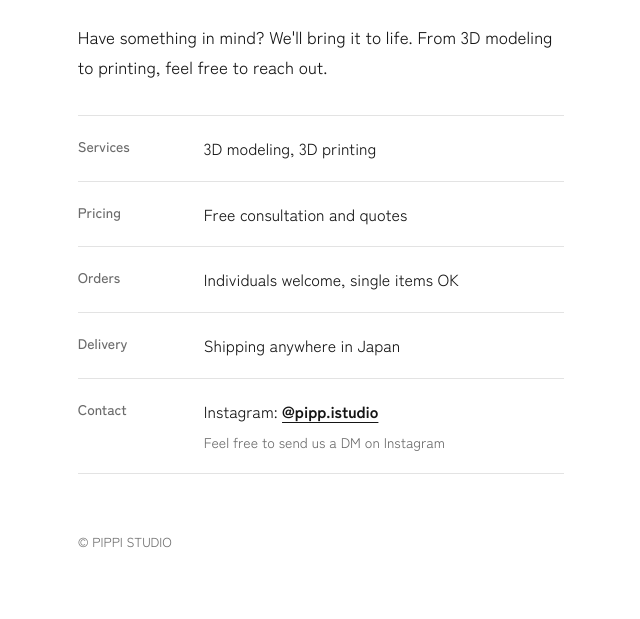
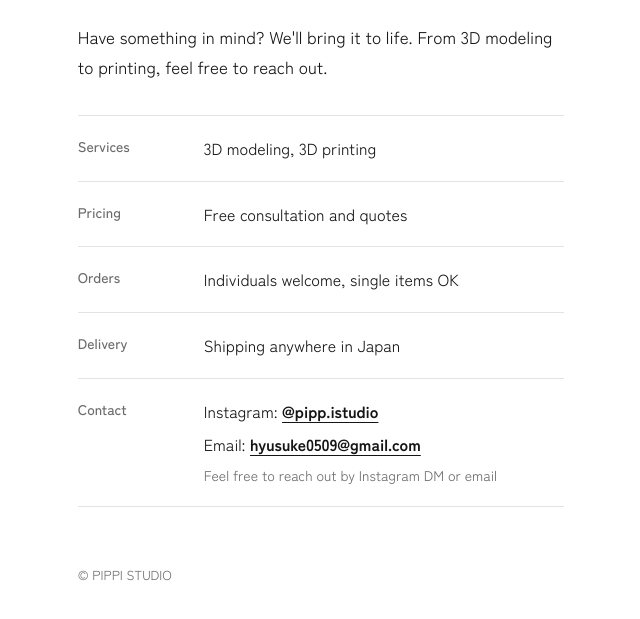
Before and after one commit to hyusuke0509/3d-printing, a plain HTML site: page index.html in a window 1280 px wide. Shown: the part 333-952 px from the top of the page, without its empty margins (319-959 px from the left). Drawn offline with Linux system fonts and the light colour scheme.

Commit message:
Add email to contact
Co-Authored-By: Claude Opus 5.5 <noreply@anthropic.com>
Claude-Session: https://claude.ai/code/session_01WFxtTR2dqwX5XF3TgwoWfP

```diff
--- a/index.html
+++ b/index.html
@@ -55,7 +55,8 @@ footer{margin-top:56px;font-size:13px;color:var(--sub)}
     <tr><th data-en="Delivery">お届け</th><td data-en="Shipping anywhere in Japan">全国発送OK</td></tr>
     <tr><th data-en="Contact">連絡先</th><td>
       <div><span data-en="Instagram: ">Instagram：</span><a href="https://www.instagram.com/pipp.istudio/">@pipp.istudio</a></div>
-      <div class="note" data-en="Feel free to send us a DM on Instagram">InstagramのDMでお気軽にどうぞ</div>
+      <div><span data-en="Email: ">メール：</span><a href="mailto:hyusuke0509@gmail.com">hyusuke0509@gmail.com</a></div>
+      <div class="note" data-en="Feel free to reach out by Instagram DM or email">InstagramのDM、またはメールでお気軽にどうぞ</div>
     </td></tr>
   </table>
 </main>
```
